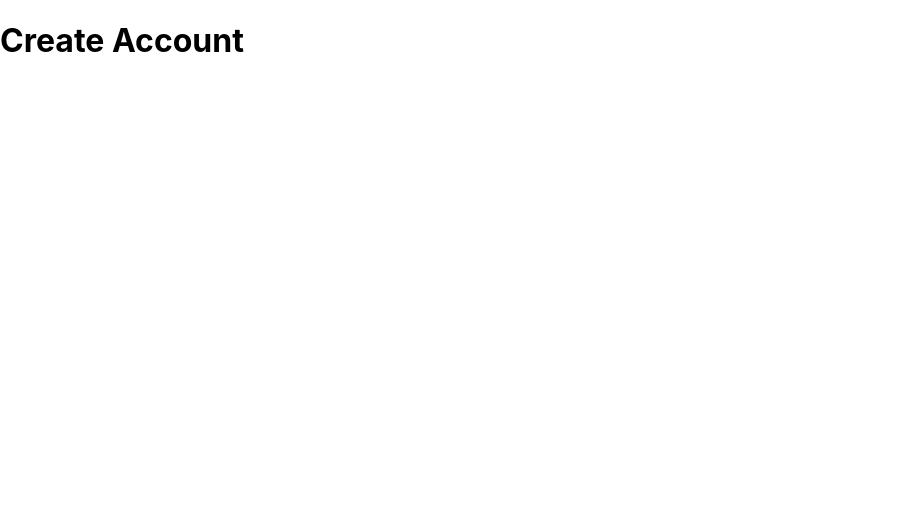
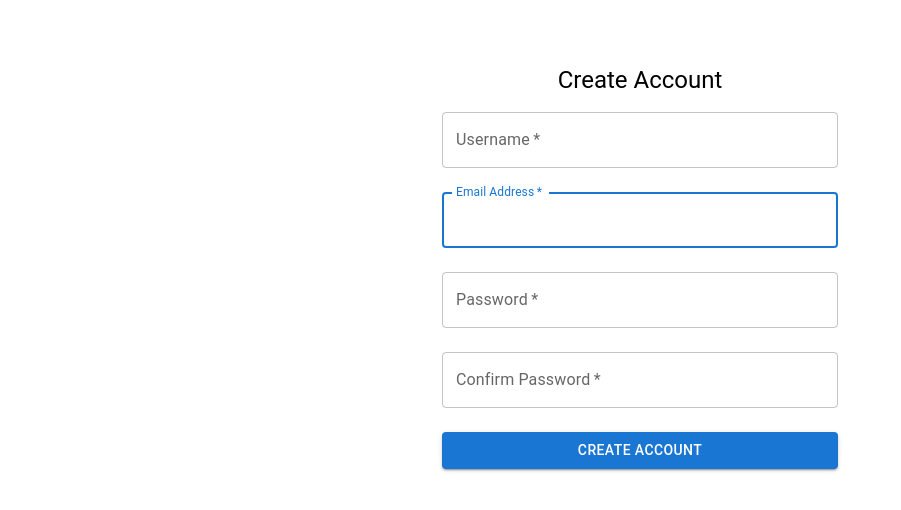
Before and after one commit to bmcano/workday-wellness-app, a React (Create React App) app: page /create_account in a window 1280 px wide. Shown: the top 510 px of the page, without its empty margins (0-901 px from the left). Built offline with nearby package versions, Linux system fonts and the light colour scheme.

Commit message:
added basic outline for the create account page using material UI

```diff
--- a/src/pages/CreateAccount.tsx
+++ b/src/pages/CreateAccount.tsx
@@ -1,12 +1,90 @@
 import "../App.css";
 import React from 'react';
+import Button from '@mui/material/Button';
+import TextField from '@mui/material/TextField';
+import Link from '@mui/material/Link';
+import Grid from '@mui/material/Grid';
+import Box from '@mui/material/Box';
+import Typography from '@mui/material/Typography';
+import Container from '@mui/material/Container';
+import { createTheme, ThemeProvider } from '@mui/material/styles';
+
+const defaultTheme = createTheme();
 
 const CreateAccount: React.FC = () => {
 
+    const handleSubmit = (event: React.FormEvent<HTMLFormElement>) => {
+        event.preventDefault();
+        const data = new FormData(event.currentTarget);
+        console.log({
+            username: data.get('username'),
+            email: data.get('email'),
+            password: data.get('password'),
+            confirm_password: data.get('confirm_password')
+        });
+    };
+
     return (
-        <div>
-            <h1>Create Account</h1>
-        </div>
+        <React.Fragment>
+             <ThemeProvider theme={defaultTheme}>
+                <Container component="main" maxWidth="xs">
+                    <Box sx={{
+                        marginTop: 8,
+                        display: 'flex',
+                        flexDirection: 'column',
+                        alignItems: 'center',
+                    }}>
+                        <Typography component="h1" variant="h5">Create Account</Typography>
+                        <Box component="form" onSubmit={handleSubmit} noValidate >
+                            <TextField
+                                margin="normal"
+                                required
+                                fullWidth
+                                id="username"
+                                label="Username"
+                                name="username"
+                                autoComplete="username"
+                                autoFocus />
+                            <TextField
+                                margin="normal"
+                                required
+                                fullWidth
+                                id="email"
+                                label="Email Address"
+                                name="email"
+                                autoComplete="email"
+                                autoFocus />
+                            <TextField
+                                margin="normal"
+                                required
+                                fullWidth
+                                name="password"
+                                label="Password"
+                                type="password"
+                                id="password"
+                                autoComplete="current-password" />
+                            <TextField
+                                margin="normal"
+                                required
+                                fullWidth
+                                name="confirm_password"
+                                label="Confirm Password"
+                                type="confirm_password"
+                                id="confirm_password"
+                                autoComplete="confirm-current-password" />
+                            <Button
+                                type="submit"
+                                fullWidth
+                                variant="contained"
+                                sx={{ mt: 2, mb: 2 }}
+                            >
+                                Create Account
+                            </Button>
+                        </Box>
+                    </Box>
+                </Container>
+            </ThemeProvider>
+        </React.Fragment>
     )
 }
 
--- a/src/pages/Login.tsx
+++ b/src/pages/Login.tsx
@@ -1,12 +1,10 @@
 import "../App.css";
-import React, { useState } from 'react';
-import Avatar from '@mui/material/Avatar';
+import React from 'react';
 import Button from '@mui/material/Button';
 import TextField from '@mui/material/TextField';
 import Link from '@mui/material/Link';
 import Grid from '@mui/material/Grid';
 import Box from '@mui/material/Box';
-import LockOutlinedIcon from '@mui/icons-material/LockOutlined';
 import Typography from '@mui/material/Typography';
 import Container from '@mui/material/Container';
 import { createTheme, ThemeProvider } from '@mui/material/styles';
```
